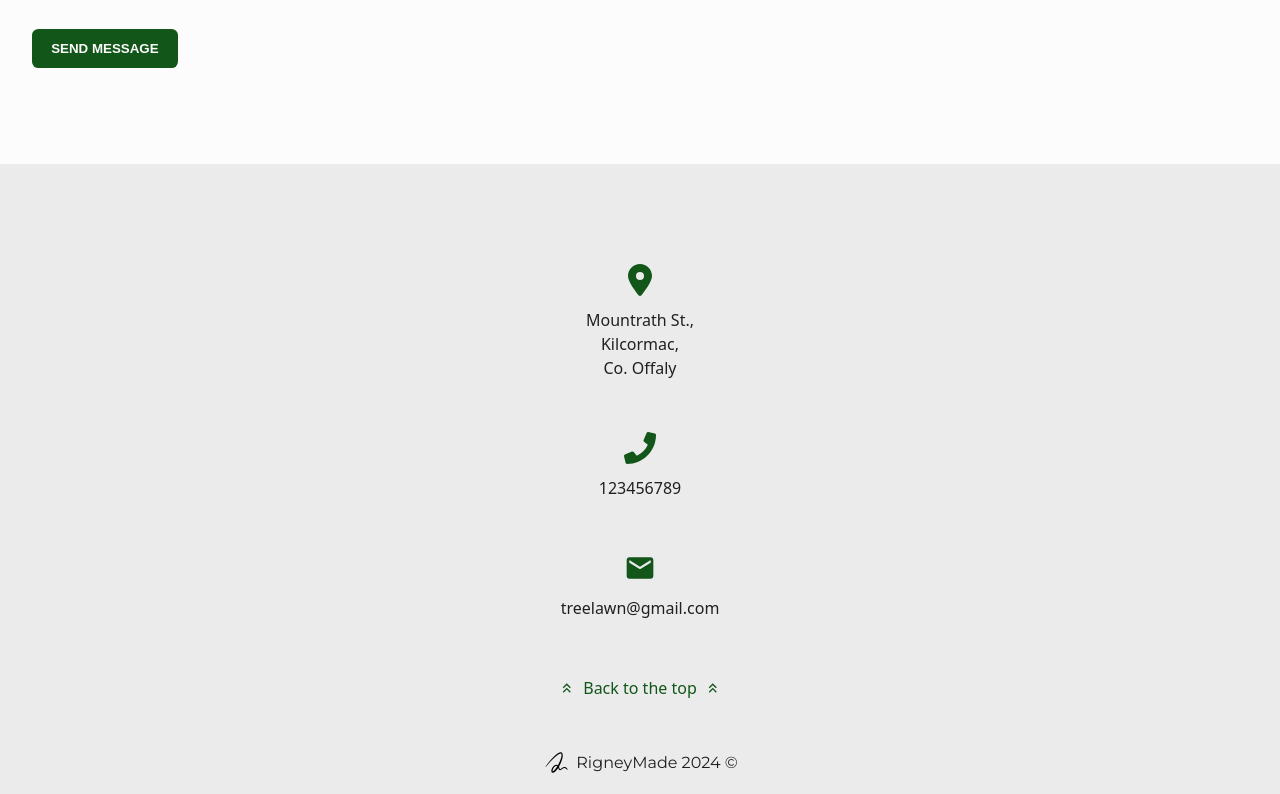
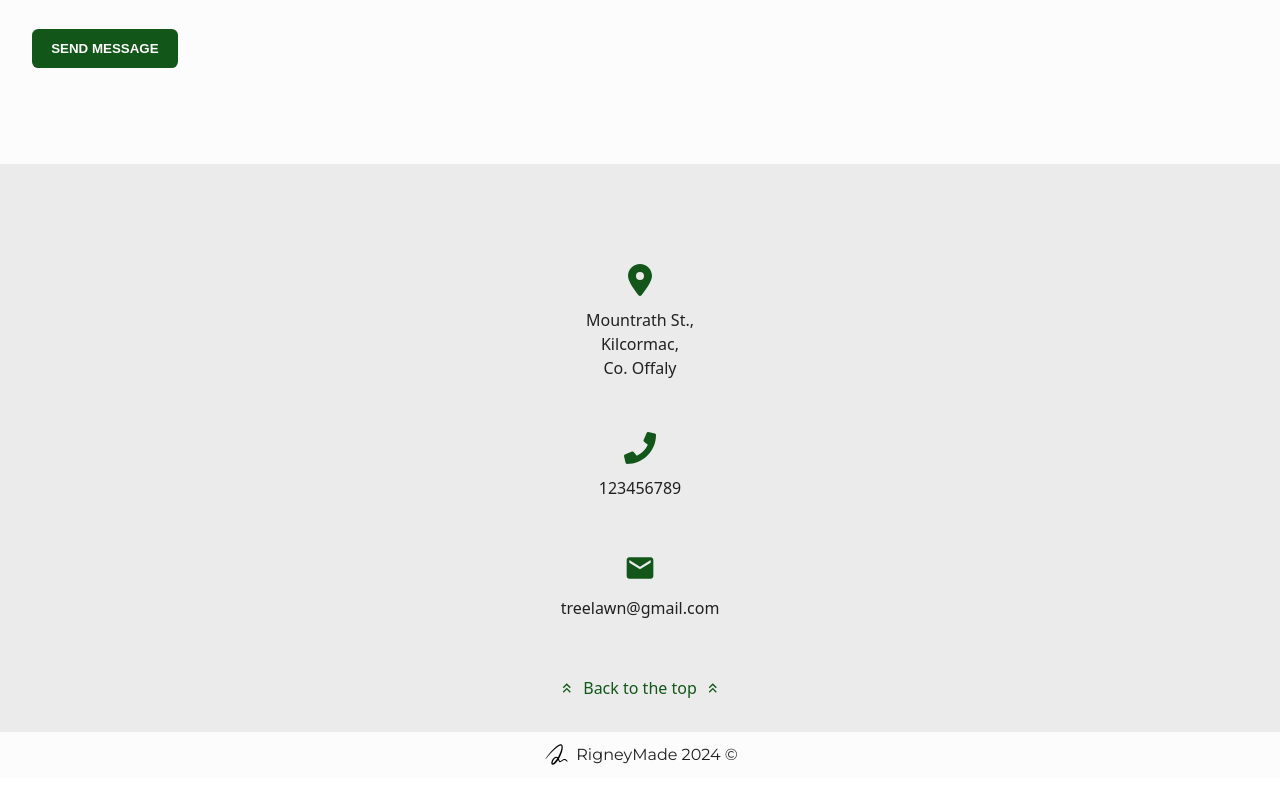
Before and after one commit to KramYengir/treelawn, a React (Vite) app: page / in a window 1280 px wide. Shown: the part 3987-4781 px from the top of the page. Built offline with nearby package versions, Linux system fonts and the light colour scheme; a web font is replaced by a local one.

Commit message:
change footer bg & padding

```diff
--- a/src/components/Footer/Footer.css
+++ b/src/components/Footer/Footer.css
@@ -6,9 +6,9 @@ footer {
   align-items: center;
   gap: 0.25rem;
 
-  padding-block: 1rem;
+  padding-block: 0.5rem;
 
-  background-color: rgb(235, 235, 235);
+  /* background-color: rgb(235, 235, 235); */
 }
 
 footer img {
```
